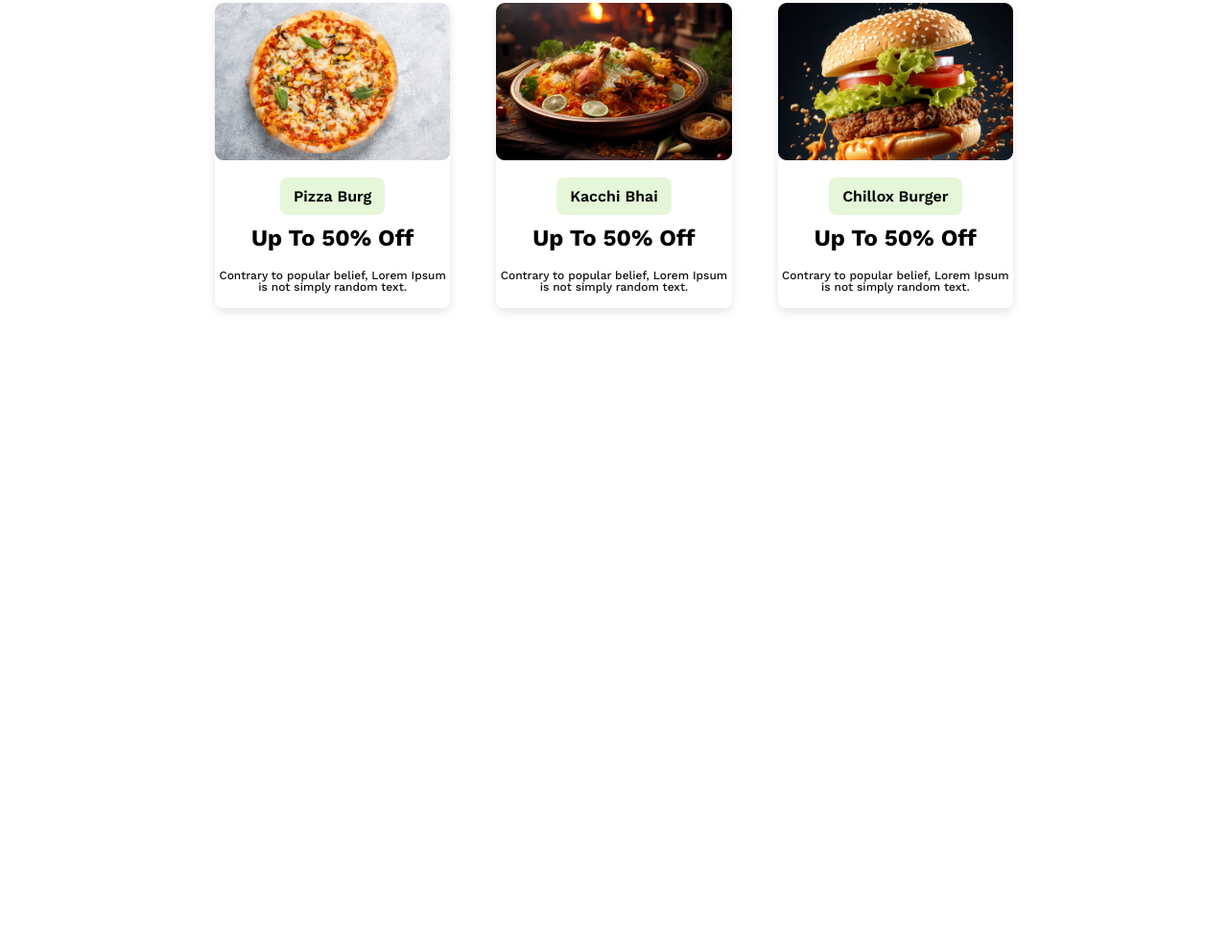
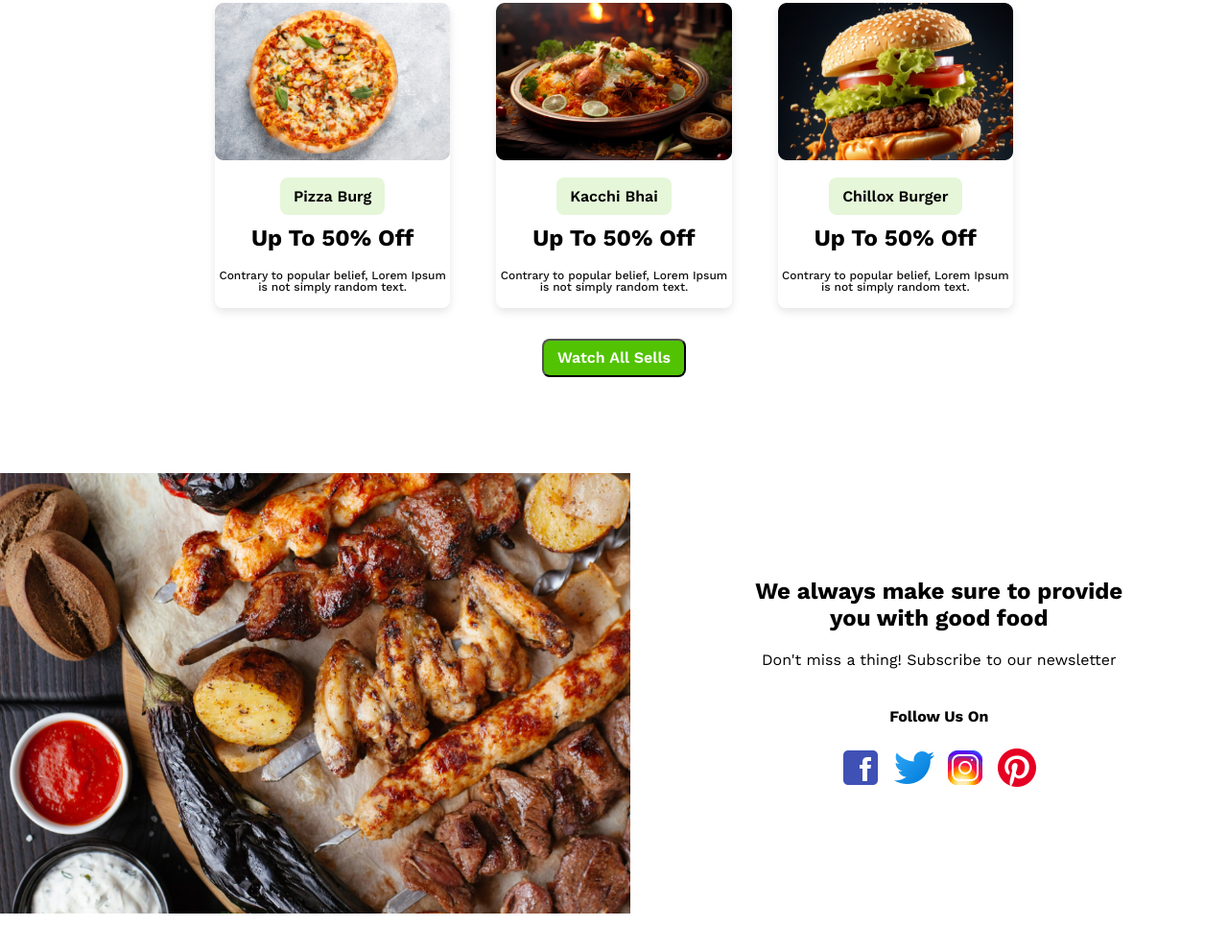
Before and after one commit to Shifat507/Restaurant-website, a plain HTML site: page index.html in a window 1280 px wide. Shown: the part 792-1782 px from the top of the page at 96% size. Before the commit the page ends 1237 px from the top, so only its background shows below. Drawn offline with nearby package versions, Linux system fonts and the light colour scheme.

Commit message:
added food details

```diff
--- a/index.html
+++ b/index.html
@@ -19,7 +19,7 @@
                     in a piece of classical Latin literature <br> from 45 BC, making it over 2000 years old. Richard
                     McClintock</p>
                 <div class="btn-container">
-                    <button class="header-btn">Shop The Hottest Food</button>
+                    <button class="primary-btn">Shop The Hottest Food</button>
                 </div>
             </div>
         </section>
@@ -76,16 +76,37 @@
                 </div>
 
             </div>
+            <div class="btn-container">
+                <button class="primary-btn">Watch All Sells</button>
+            </div>
         </section>
 
         <!-- Food Details -->
          <section class="food-section">
-            <div>
-                <div>
-
+            <div class="food-container">
+                <div class="food-img">
+                    <img src="assets/foods.png" alt="">
                 </div>
-                <div>
-
+                <div class="food-details">
+                    <h1 class="food-title">We always make sure to provide you with good food</h1>
+                    <p >Don't miss a thing! Subscribe to our newsletter</p>
+                    <div class="links-container">
+                        <h4>Follow Us On</h4>
+                        <div class="social-handle">
+                            <div>
+                                <img src="assets/fb.png" alt="">
+                            </div>
+                            <div>
+                                <img src="assets/twitter.png" alt="">
+                            </div>
+                            <div>
+                                <img src="assets/ig.png" alt="">
+                            </div>
+                            <div>
+                                <img src="assets/pixso.png" alt="">
+                            </div>
+                        </div>
+                    </div>
                 </div>
             </div>
          </section>
--- a/styles/style.css
+++ b/styles/style.css
@@ -54,7 +54,7 @@ body {
     opacity: 0.7;
 }
 
-.header-btn {
+.primary-btn {
     border-radius: 8px;
     background: rgb(82, 195, 3);
     color: rgb(255, 255, 255);
@@ -65,6 +65,7 @@ body {
     letter-spacing: 0%;
     text-align: center;
     padding: 10px 14px;
+    margin-top: 8px;
 }
 
 .btn-container {
@@ -131,4 +132,30 @@ body {
 /* Food Section */
 .food-section{
     width: 1300px;
+    margin-top: 50px;
+    margin-bottom: 50px;
 }
+.food-container{
+    display: flex;
+    justify-content: center;
+    align-items: center;
+}
+.food-container .food-img img{
+    width: 100%;
+}
+.food-details{
+    text-align: center;
+    padding: 50px 110px;
+}
+.food-title{
+    margin-bottom: 20px;
+}
+.links-container{
+    margin-top: 40px;
+}
+.social-handle{
+    width: 50%;
+    margin: 20px auto;
+    display: flex;
+    justify-content: space-between;
+}
```
Also changed, not shown: assets/fb.png (added), assets/ig.png (added), assets/pixso.png (added), assets/twitter.png (added).
